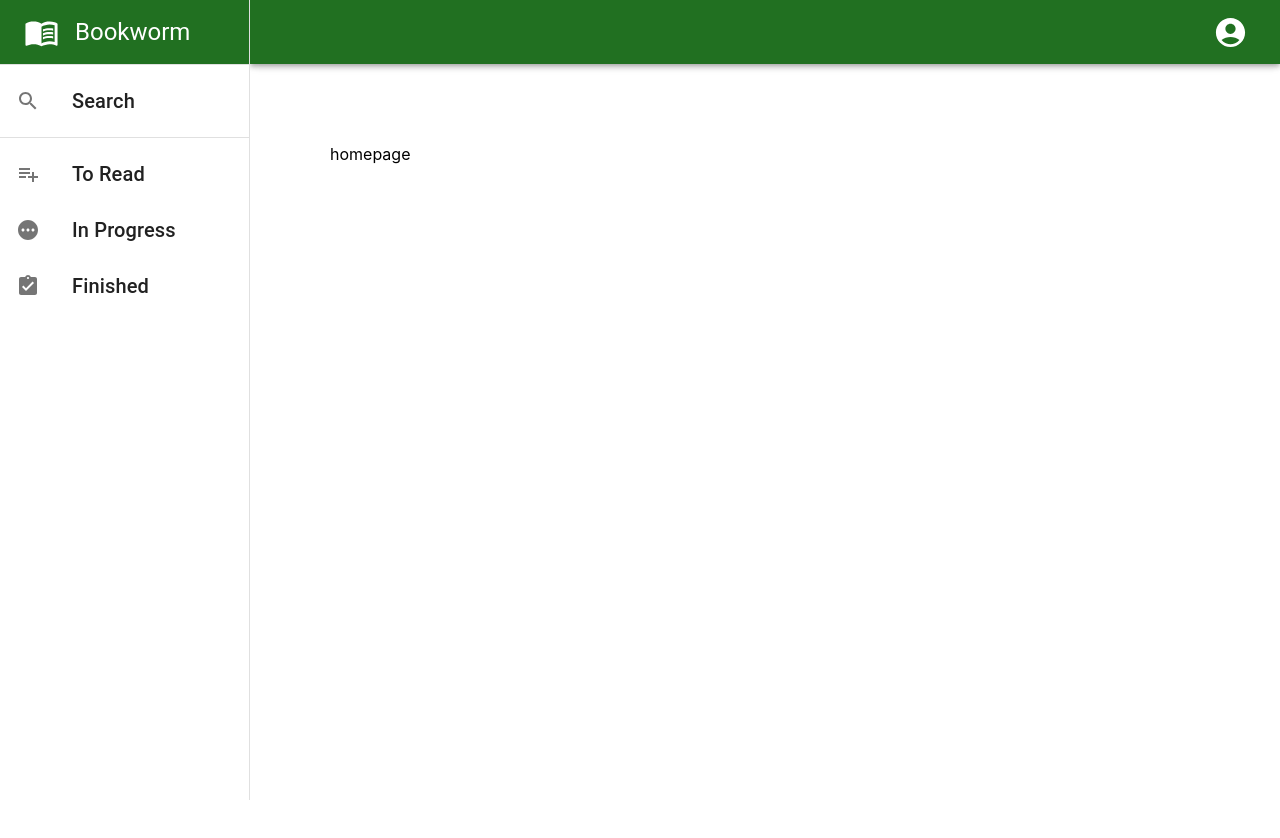
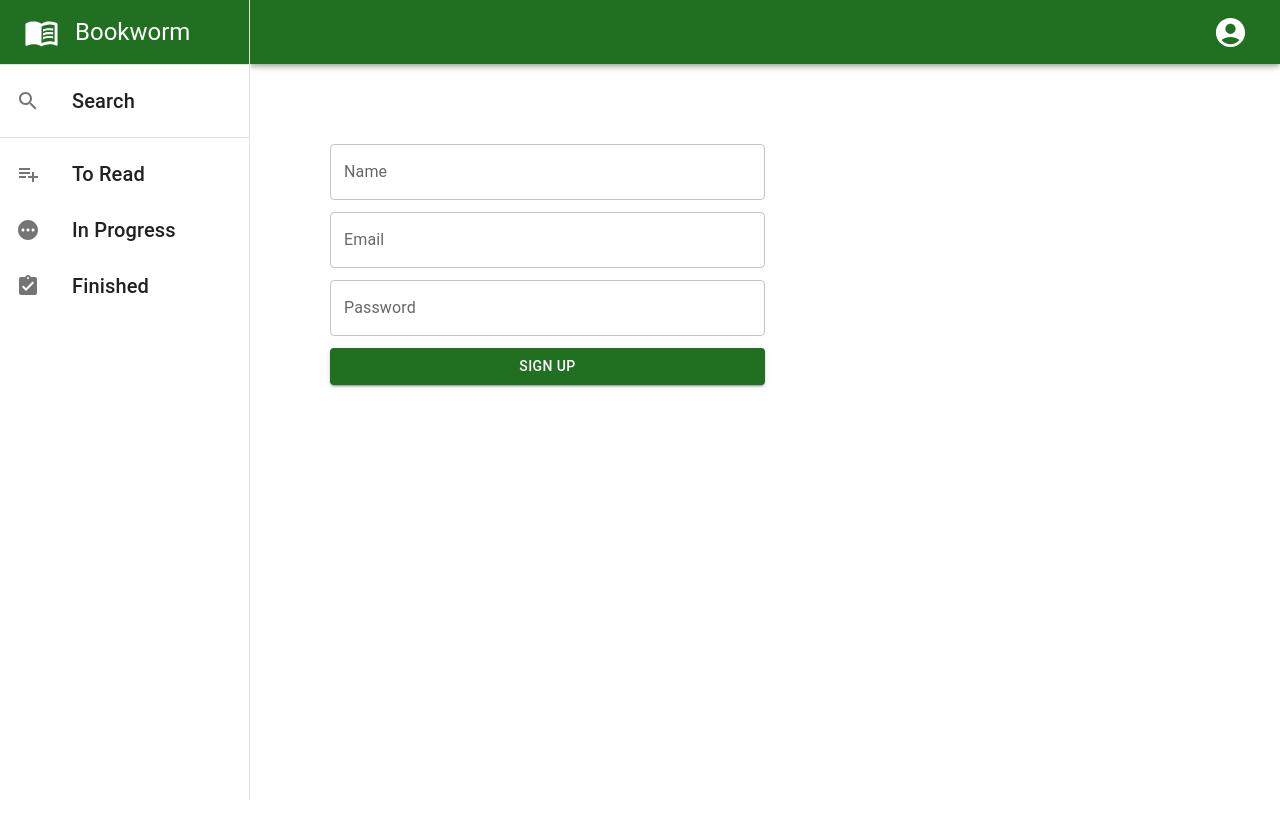
Before and after one commit to yanDavid21/Bookworm, a React (Create React App) app in the folder frontend/: page /signup in a window 1280 px wide. Shown: the top 838 px of the page. Built offline with nearby package versions, Linux system fonts and the light colour scheme.

Commit message:
finished login page and added signup page

```diff
--- a/frontend/src/App.js
+++ b/frontend/src/App.js
@@ -8,6 +8,7 @@ import DetailsPage from "./pages/Details";
 import LoginPage from "./pages/Login";
 import ProfilePage from "./pages/Profile";
 import SearchPage from "./pages/Search";
+import SignupPage from "./pages/Signup";
 
 const drawerWidth = 250;
 
@@ -26,6 +27,7 @@ const Body = ({ drawerWidth }) => {
           <Route path="/" element={<Homepage />}></Route>
           <Route path="/details" exact element={<DetailsPage />}></Route>
           <Route path="/login" exact element={<LoginPage />}></Route>
+          <Route path="/signup" exact element={<SignupPage />}></Route>
           <Route path="/profile" exact element={<ProfilePage />}></Route>
           <Route path="/search" exact element={<SearchPage />}></Route>
           <Route path="/*" element={<Homepage />}></Route>
--- a/frontend/src/pages/Login/index.js
+++ b/frontend/src/pages/Login/index.js
@@ -1,14 +1,15 @@
 import React from "react";
+import { Link } from 'react-router-dom';
 import { Button, Box } from "@mui/material";
 import TextField from "@mui/material/TextField";
 
 const LoginPage = () => {
   return <div>
     <Box sx={{width: "50%"}}>
-      <TextField fullWidth label="Username" id="username-field" />
-      <TextField fullWidth label="Password" id="fullWidth" sx={{mt: 1.5}}/>
+      <TextField fullWidth label="Email" id="email-field" />
+      <TextField fullWidth label="Password" id="password-field" sx={{mt: 1.5}}/>
       <Button variant="contained" sx={{width: "100%", mt: 1.5, backgroundColor: "rgb(33, 112, 33)"}}>Login</Button>
-      <Button variant="contained" sx={{width: "100%", mt: 1.5, backgroundColor: "rgb(150, 150, 150)"}}>Sign Up</Button>
+      <Button variant="contained" sx={{width: "100%", mt: 1.5, backgroundColor: "rgb(150, 150, 150)"}} component={Link} to="/signup">Sign Up</Button>
     </Box>
   </div>;
 };
--- /dev/null
+++ b/frontend/src/pages/Signup/index.js
@@ -0,0 +1,17 @@
+import React from "react";
+import { Link } from 'react-router-dom';
+import { Button, Box } from "@mui/material";
+import TextField from "@mui/material/TextField";
+
+const SignupPage = () => {
+    return <div>
+    <Box sx={{width: "50%"}}>
+      <TextField fullWidth label="Name" id="name-field" />
+      <TextField fullWidth label="Email" id="email-field" sx={{mt: 1.5}}/>
+      <TextField fullWidth label="Password" id="password-field" sx={{mt: 1.5}}/>
+      <Button variant="contained" sx={{width: "100%", mt: 1.5, backgroundColor: "rgb(33, 112, 33)"}} component={Link} to="/signup">Sign Up</Button>
+    </Box>
+  </div>;
+};
+
+export default SignupPage;
```
